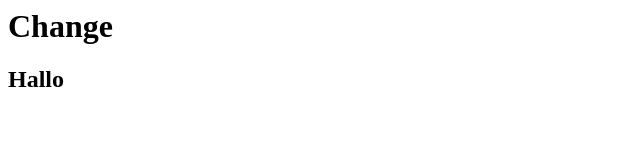
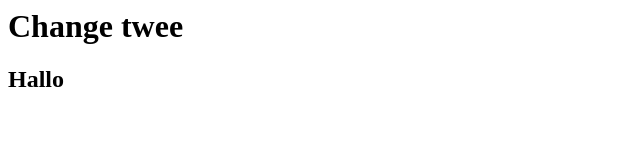
Before and after one commit to PinkSteve/testrepo, a plain HTML site: page index.html in a window 1280 px wide. Shown: the whole page, without its empty margins (0-640 px from the left). Drawn offline with Linux system fonts and the light colour scheme.

Commit message:
Change twee

```diff
--- a/index.html
+++ b/index.html
@@ -6,7 +6,7 @@
     <title>fewfwe</title>
 </head>
 <body>
-    <h1>Change</h1>
+    <h1>Change twee</h1>
 
     <h2>Hallo</h2>
 </body>
```
